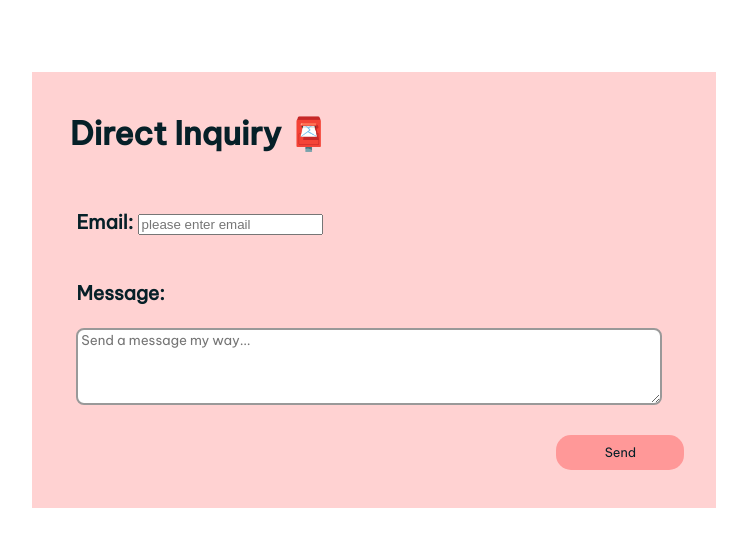
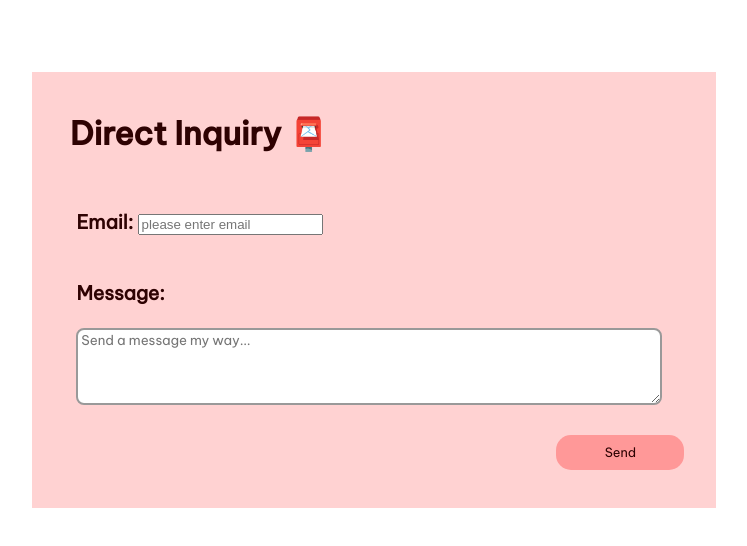
Before and after one commit to a-nguy4n/portfolio, a plain HTML site: page contact/subpages/inquiry/inquiry.html in a window 1280 px wide. Shown: the whole page, without its empty margins (274-1021 px from the left). Drawn offline with Linux system fonts and the light colour scheme.

Commit message:
Contact Forms: Polls added

```diff
--- a/contact/contact.js
+++ b/contact/contact.js
@@ -59,14 +59,14 @@ const contactPage_data = [
     },
 
     {
-        href: "portfolio/contactme/polls",
+        href: "/contact/subpages/polls/polls.html",
         iconType: "emoji",
         iconValue: "📊",
         iconBgColor: "#C3F0C9",
         iconImgSize: "",
         iconImgMargin: "",
         title: "Visitor Polls",
-        path: "portfolio/contactme/polls",
+        path: "/contact/subpages/polls/polls.html",
         subtitle: "Poll: Help shape what comes next . . .",
         description: `Jul 2025 · Quick polls on your experience, interests, and what you'd like to see next.`,
         tags: "📌 Click to vote ↓ • Suggest features • Guide future updates",
--- a/contact/subpages/inquiry/inquiry.css
+++ b/contact/subpages/inquiry/inquiry.css
@@ -17,7 +17,7 @@ form{
     margin: 5%;
     padding: 0.25% 2.5% 2% 1%;
     background-color: rgba(255, 207, 207, 0.935);
-    color: rgb(6, 32, 40);
+    color: rgb(46, 2, 2);
     text-align: left;
     font-size: 1.5vw;
 }
@@ -61,14 +61,15 @@ h1{
 button{
     font-family: "Be Vietnam Pro Regular";
     width: 20%;
+    font-size: 1vw;
     margin: 1% 1% 1% 80%;
     padding: 1.5% 0.5%;
     background-color: rgb(255, 152, 152);
     border: none;
     border-radius: 15px;
-    color: rgb(6, 32, 40);
+    color: rgb(46, 2, 2);
     cursor: pointer;
-    font-size: 1vw;
+
 }
 
 button:hover{
```
